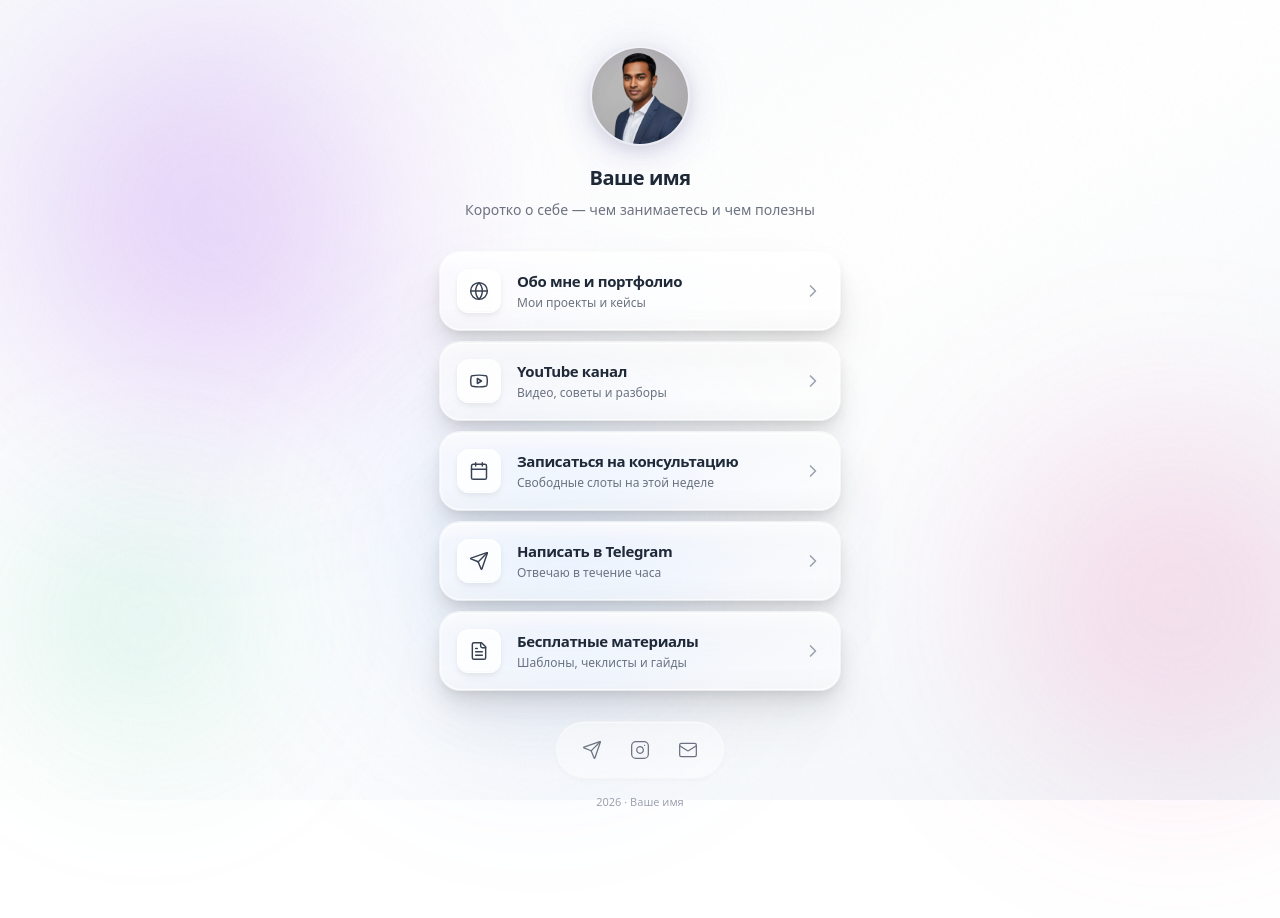
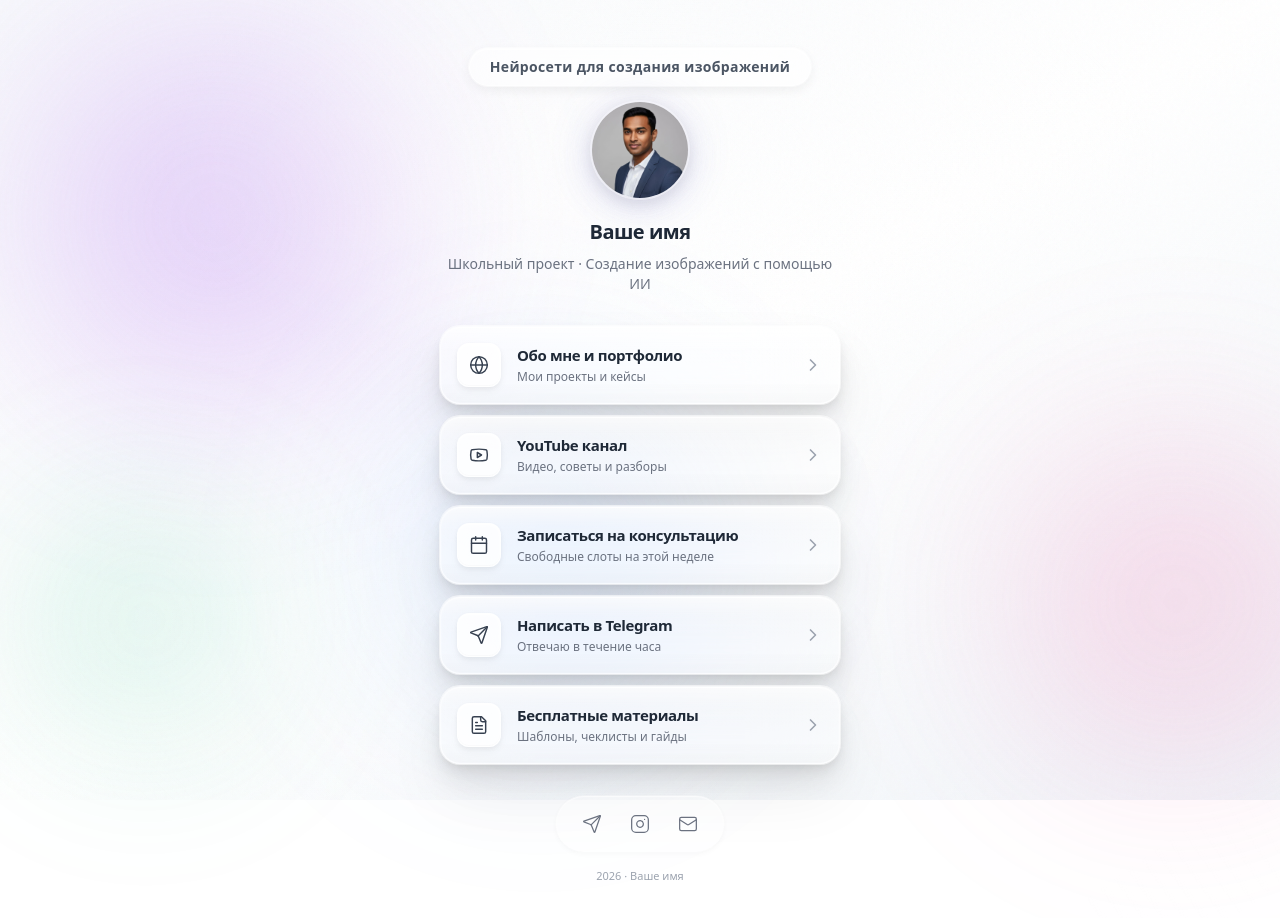
Before and after one commit to pr-poehali-dev/project-brainstorm-1, a React (Vite) app: page / in a window 1280 px wide. Shown: the top 918 px of the page. Before the commit the page ends 859 px from the top, so only its background shows below. Built offline with nearby package versions, Linux system fonts and the light colour scheme.

Commit message:
feat: add AI image generation header

```diff
--- a/src/pages/LinkBioPage.tsx
+++ b/src/pages/LinkBioPage.tsx
@@ -209,10 +209,22 @@ export function LinkBioPage() {
         variants={containerVariants}
         className="relative z-10 mx-auto max-w-[400px] w-full flex flex-col flex-1 justify-between"
       >
-        <motion.div variants={itemVariants} className="pt-2">
+        <motion.div variants={itemVariants} className="pt-2 flex flex-col items-center gap-4">
+          <div
+            className="px-5 py-2 rounded-full text-center"
+            style={{
+              background: "rgba(255, 255, 255, 0.5)",
+              backdropFilter: "blur(20px)",
+              WebkitBackdropFilter: "blur(20px)",
+              boxShadow: "inset 0 1px 1px rgba(255,255,255,0.9), 0 0 0 1px rgba(255,255,255,0.5), 0 4px 12px rgba(0,0,0,0.06)",
+              border: "1px solid rgba(255,255,255,0.6)",
+            }}
+          >
+            <h2 className="text-sm font-semibold text-gray-600 tracking-wide">Нейросети для создания изображений</h2>
+          </div>
           <ProfileSection
             name="Ваше имя"
-            bio="Коротко о себе — чем занимаетесь и чем полезны"
+            bio="Школьный проект · Создание изображений с помощью ИИ"
             imageUrl="/professional-headshot-portrait-minimal.jpg"
           />
         </motion.div>
```
